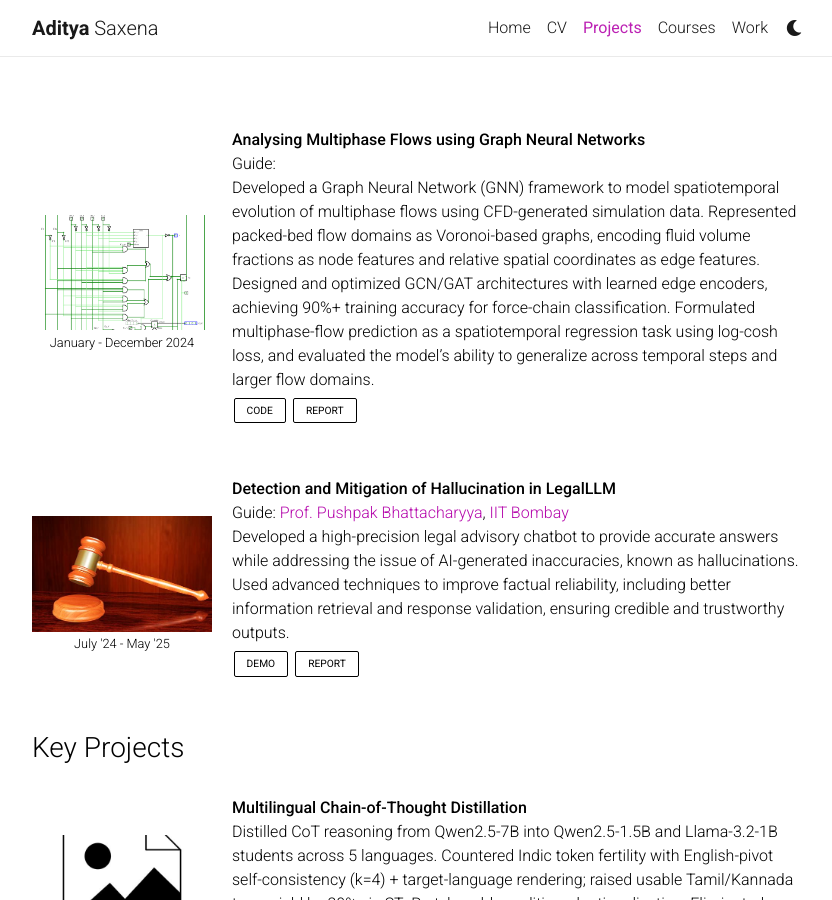
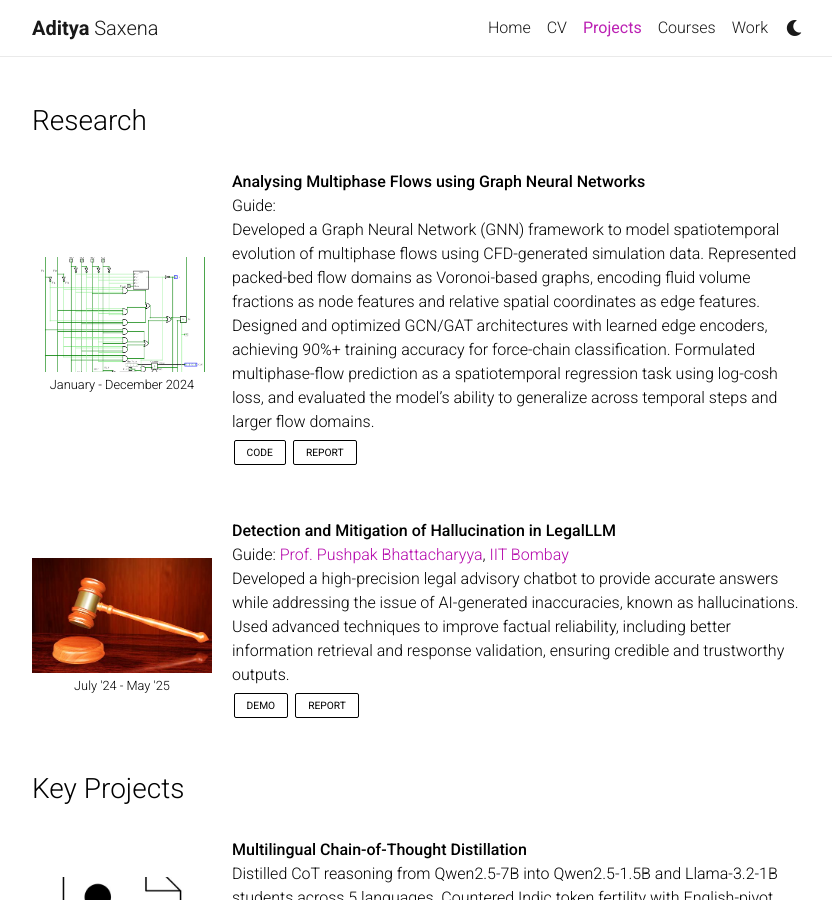
Before and after one commit to adityaaa2511/adityaaa2511.github.io, a Jekyll site: the page built from _pages/projects.md, in a window 1280 px wide and 900 px high. Shown: the whole window, without its empty margins (223-1055 px from the left). Built offline with Jekyll 4.4.1, drawn with Linux system fonts in a browser that asks for light colours; nearby versions of some CDN libraries; comment, search, counter and statistics services are not loaded; a style sheet for code colours, icons or effects is not loaded.

Commit message:
Minor mods

```diff
--- a/_data/research.yml
+++ b/_data/research.yml
@@ -8,7 +8,7 @@
     code: https://github.com/adityaaa2511/Graph-Neural-Network
     demo:
     model:
-    report: /assets/pdf/research/SURA_proposal.pdf
+    report: /assets/pdf/research/SURA_Proposal.pdf
 
 - title: Detection and Mitigation of Hallucination in LegalLLM
   guide: <a href="https://www.cse.iitb.ac.in/~pb/">Prof. Pushpak Bhattacharyya</a>, <a href="https://www.iitb.ac.in/">IIT Bombay </a>
--- a/_layouts/projects.html
+++ b/_layouts/projects.html
@@ -4,9 +4,9 @@ layout: default
 
 <div class="post">
 
-  <!-- <header class="post-header">
+  <header class="post-header">
     <h3>Research</h3>
-  </header> -->
+  </header>
 
   <div class="work">
     <br>
```
